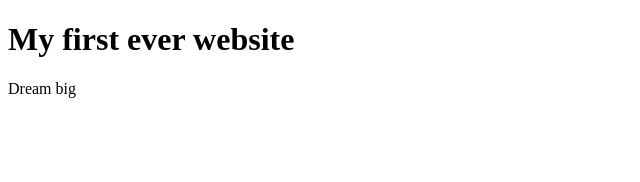
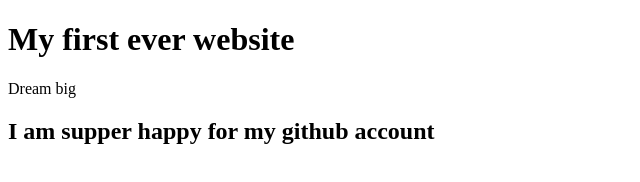
Before and after one commit to amitpaul10/My-first-website, a plain HTML site: page index.html in a window 1280 px wide. Shown: the whole page, without its empty margins (0-640 px from the left). Drawn offline with Linux system fonts and the light colour scheme.

Commit message:
happiness

```diff
--- a/index.html
+++ b/index.html
@@ -8,6 +8,7 @@
     </title>
     <h1>My first ever website</h1>
     <p>Dream big</p>
+    <h2>I am supper happy for my github account</h2>
 </head>
 <body>
 
```
